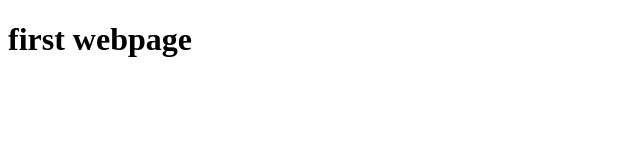
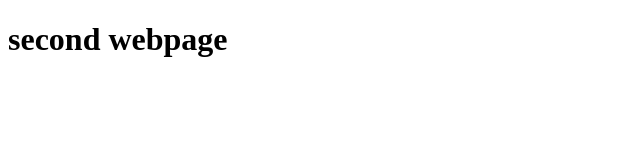
Before and after one commit to dmwaldron/second, a plain HTML site: page index.html in a window 1280 px wide. Shown: the whole page, without its empty margins (0-640 px from the left). Drawn offline with Linux system fonts and the light colour scheme.

Commit message:
changed to second

```diff
--- a/index.html
+++ b/index.html
@@ -7,7 +7,7 @@
     </title>
 </head>
 <body>
-    <h1>first webpage</h1>
+    <h1>second webpage</h1>
 
 </body>
 </html>
```
